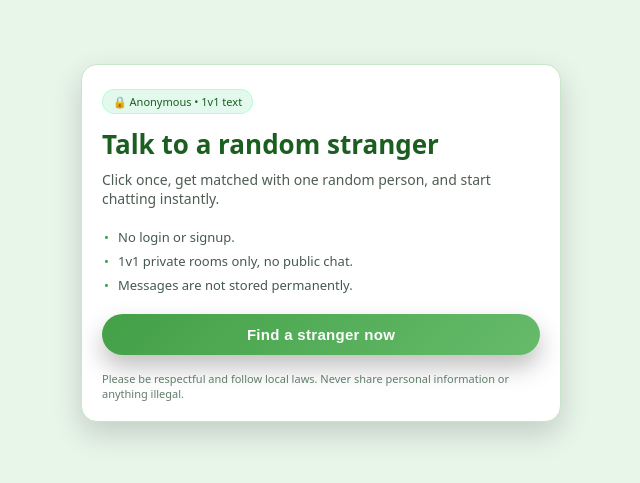
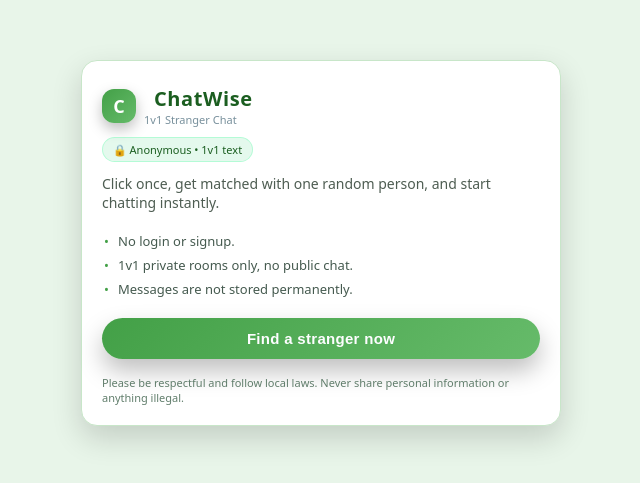
Before and after one commit to alphaharsh47/Stranger-Chat, a website: page index.html in a window 1280 px wide. Shown: the part 157-640 px from the top of the page, without its empty margins (319-959 px from the left). Drawn offline with Linux system fonts and the light colour scheme.

Commit message:
Update index.html

```diff
--- a/index.html
+++ b/index.html
@@ -9,7 +9,7 @@
     * { box-sizing: border-box; margin: 0; padding: 0; }
     body {
       font-family: system-ui, -apple-system, BlinkMacSystemFont, "Segoe UI", sans-serif;
-      background: #e8f5e9;              /* same light green as chat page */
+      background: #e8f5e9;
       color: #1b5e20;
       min-height: 100vh;
       display: flex;
@@ -20,17 +20,45 @@
     .card {
       width: 100%;
       max-width: 480px;
-      background: #ffffff;              /* white card like chat shell */
+      background: #ffffff;
       border-radius: 16px;
       box-shadow: 0 12px 30px rgba(0, 0, 0, 0.16);
       padding: 24px 20px 20px;
-      border: 1px solid #c8e6c9;        /* soft green border */
+      border: 1px solid #c8e6c9;
     }
-    h1 {
-      font-size: 26px;
-      margin-bottom: 8px;
+
+    /* ChatWise logo */
+    .logo-row {
+      display: flex;
+      align-items: center;
+      justify-content: space-between;
+      margin-bottom: 10px;
+    }
+    .logo-mark {
+      display: inline-flex;
+      align-items: center;
+      justify-content: center;
+      width: 34px;
+      height: 34px;
+      border-radius: 12px;
+      background: linear-gradient(135deg, #43a047, #66bb6a);
+      color: #ffffff;
+      font-weight: 700;
+      font-size: 18px;
+      box-shadow: 0 6px 14px rgba(0, 0, 0, 0.25);
+    }
+    .logo-text {
+      margin-left: 10px;
+      font-size: 20px;
+      font-weight: 700;
+      letter-spacing: 0.03em;
       color: #1b5e20;
     }
+    .logo-sub {
+      font-size: 11px;
+      color: #78909c;
+    }
+
     .subtitle {
       font-size: 14px;
       color: #4e5d52;
@@ -63,7 +91,7 @@
       content: "•";
       position: absolute;
       left: 2px;
-      color: #43a047;                    /* green bullet */
+      color: #43a047;
     }
     .btn-primary {
       width: 100%;
@@ -73,7 +101,7 @@
       font-size: 15px;
       font-weight: 600;
       letter-spacing: 0.02em;
-      background: linear-gradient(135deg, #43a047, #66bb6a); /* green gradient like chat button */
+      background: linear-gradient(135deg, #43a047, #66bb6a);
       color: #fdfdff;
       cursor: pointer;
       margin-bottom: 10px;
@@ -101,10 +129,22 @@
 </head>
 <body>
   <main class="card">
+
+    <!-- Logo row -->
+    <div class="logo-row">
+      <div style="display:flex;align-items:center;">
+        <div class="logo-mark">C</div>
+        <div style="display:flex;flex-direction:column;margin-left:8px;">
+          <span class="logo-text">ChatWise</span>
+          <span class="logo-sub">1v1 Stranger Chat</span>
+        </div>
+      </div>
+    </div>
+
     <div class="pill">
       🔒 Anonymous • 1v1 text
     </div>
-    <h1>Talk to a random stranger</h1>
+
     <p class="subtitle">
       Click once, get matched with one random person, and start chatting instantly.
     </p>
```
